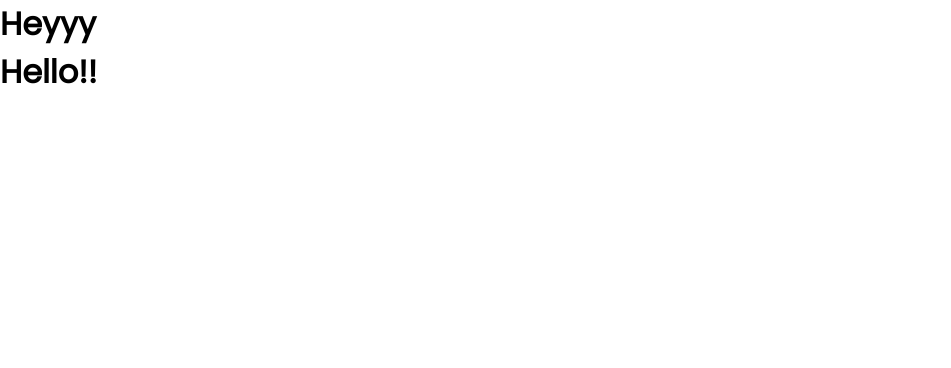
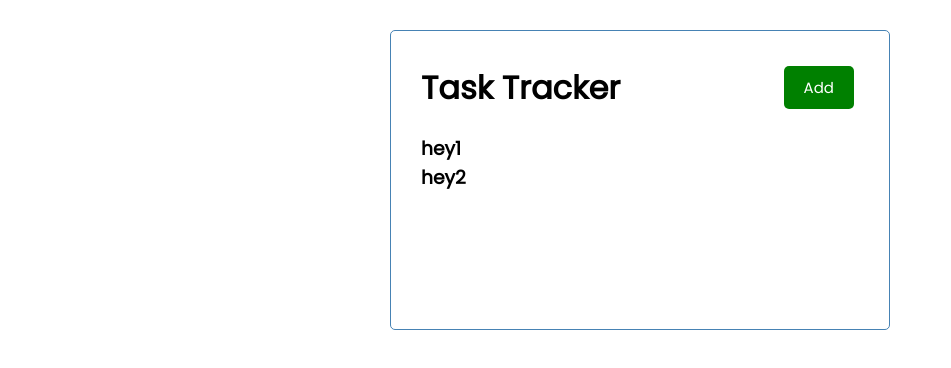
Before and after one commit to amitfid/react-task-tracker, a React (Create React App) app: page / in a window 1280 px wide. Shown: the top 368 px of the page, without its empty margins (0-951 px from the left). Built offline with nearby package versions, Linux system fonts and the light colour scheme.

Commit message:
Added tasks comp and tasks state in app.js

```diff
--- a/src/App.js
+++ b/src/App.js
@@ -1,10 +1,23 @@
 import Header from "./components/Header";
+import Tasks from "./components/Tasks";
+import { useState } from 'react'
 
 function App() {
+  const [tasks, setTasks] = useState([
+    {
+        id: 1,
+        text: 'hey1'
+    },
+    {
+        id: 2,
+        text: 'hey2'
+    }
+])
+
   return (
-    <div className="App">
-      <Header title="Heyyy" />
-      <h1>Hello!!</h1>
+    <div className="container">
+      <Header />
+      <Tasks tasks={tasks}/>
     </div>
   );
 }
--- /dev/null
+++ b/src/components/Button.js
@@ -0,0 +1,22 @@
+import PropTypes from 'prop-types'
+
+const Button = ({ color, text, onClick }) => {
+    return (
+        <button
+            className='btn'
+            style={{ backgroundColor: color }}
+            onClick={onClick}>{text}</button>
+    )
+}
+
+Button.defaultProps = {
+    color: 'steelblue'
+}
+
+Button.propTypes = {
+    text: PropTypes.string,
+    color: PropTypes.string,
+    onClick: PropTypes.func
+}
+
+export default Button
--- a/src/components/Header.js
+++ b/src/components/Header.js
@@ -1,7 +1,10 @@
-const Header = (props) => {
+import Button from './Button'
+
+const Header = ({ title }) => {
     return (
-        <header>
-            <h1>{props.title}</h1>
+        <header className='header'>
+            <h1>{title}</h1>
+            <Button color='green' text='Add'/>
         </header>
     )
 }
--- /dev/null
+++ b/src/components/Tasks.js
@@ -0,0 +1,12 @@
+
+const Tasks = ({ tasks }) => {
+    return (
+        <>
+            {tasks.map((task) => (
+                <h3 key={task.id}>{task.text}</h3>
+            ))}
+        </>
+    )
+}
+
+export default Tasks
```
